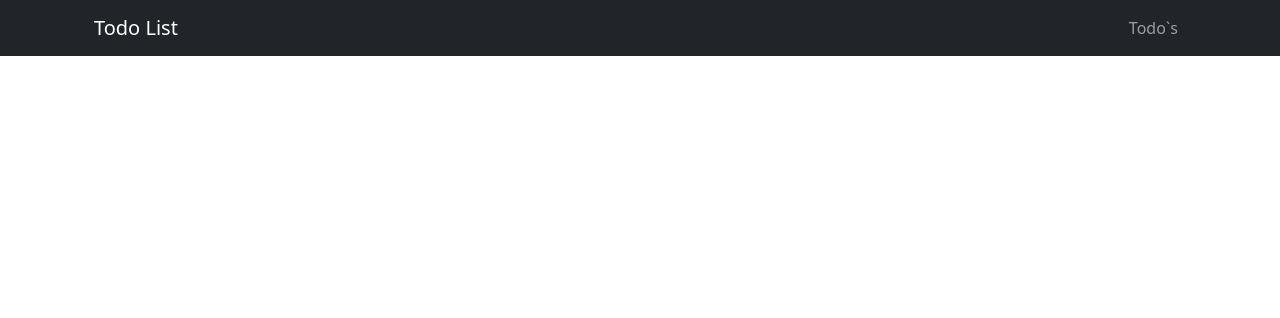
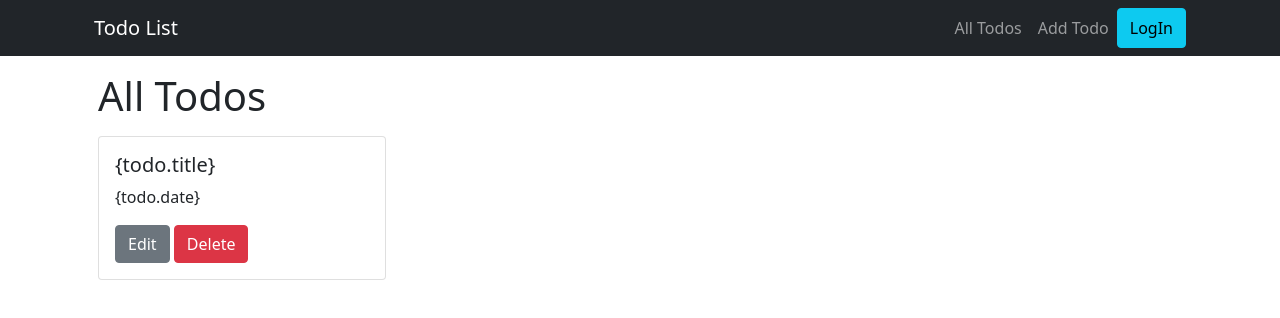
Before and after one commit to joleschmidt/kms-sose22-grp1_Github, a website: page index.html in a window 1280 px wide. Drawn offline with nearby package versions, Linux system fonts and the light colour scheme.

Commit message:
npm i bootstrap & index.html fixes

```diff
--- a/index.html
+++ b/index.html
@@ -7,21 +7,31 @@
     <title>Todo List</title>
 </head>
 <body>
-<nav class="navbar navbar-expand-lg navbar-dark bg-dark fixed-top" id="mainNav">
+<nav class="navbar navbar-expand-lg navbar-dark bg-dark" id="mainNav">
     <div class="container px-4">
         <a class="navbar-brand" href="#page-top">Todo List</a>
         <button class="navbar-toggler" type="button" data-bs-toggle="collapse" data-bs-target="#navbarResponsive" aria-controls="navbarResponsive" aria-expanded="false" aria-label="Toggle navigation"><span class="navbar-toggler-icon"></span></button>
         <div class="collapse navbar-collapse" id="navbarResponsive">
             <ul class="navbar-nav ms-auto">
-                <li class="nav-item"><a class="nav-link" href="#todos">Todo`s</a></li>
+                <li class="nav-item"><a class="nav-link" href="#allTodos">All Todos</a></li>
+                <li class="nav-item"><a class="nav-link" href="#addTodo">Add Todo</a></li>
+                <button type="button" class="btn btn-info">LogIn</button>
             </ul>
         </div>
     </div>
 </nav>
 <div class="container">
     <div class="row">
-        <div class="card m-3 mt-3" id="todo-body" style="width: 18rem;">
-
+        <div class="m-3 mt-3" id="todo-body" style="width: 18rem;">
+            <h1>All Todos</h1>
+            <div class="card mt-3" style="width: 18rem;">
+                <div class="card-body">
+                    <h5 class="card-title">{todo.title}</h5>
+                    <p class="card-text">{todo.date}</p>
+                    <a class="btn btn-secondary mr-2">Edit</a>
+                    <a class="btn btn-danger">Delete</a>
+                </div>
+            </div>
         </div>
     </div>
 </div>
--- a/package.json
+++ b/package.json
@@ -2,7 +2,11 @@
   "dependencies": {
     "@types/express": "^4.17.13",
     "@types/mysql": "^2.15.21",
+    "bootstrap": "^3.4.1",
     "express": "^4.18.0",
     "mysql": "^2.18.1"
+  },
+  "devDependencies": {
+    "@types/jquery": "^3.5.14"
   }
 }
```
Also changed, not shown: server.ts (+23 -0 lines), src/client.ts (+25 -6 lines), 1 other file.
